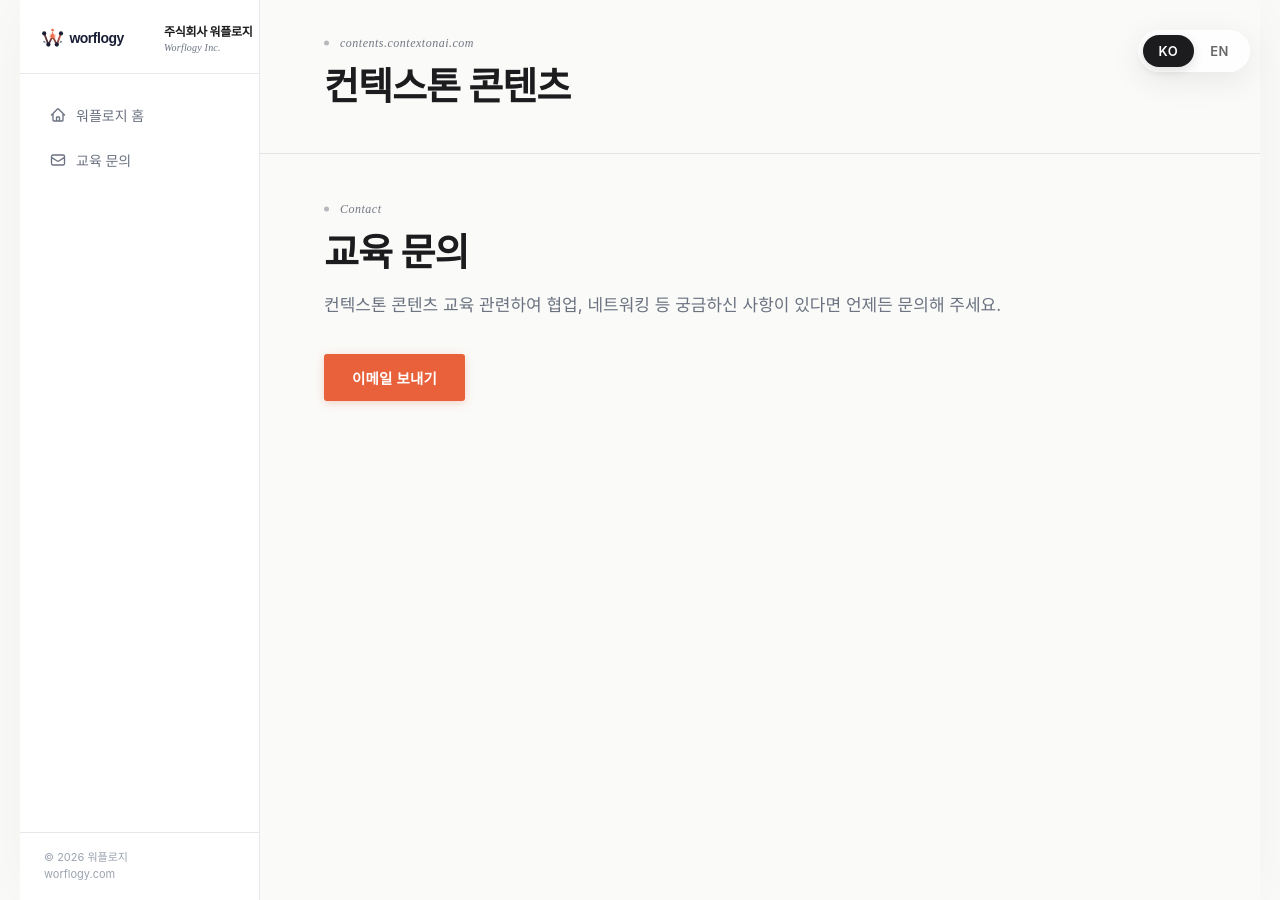
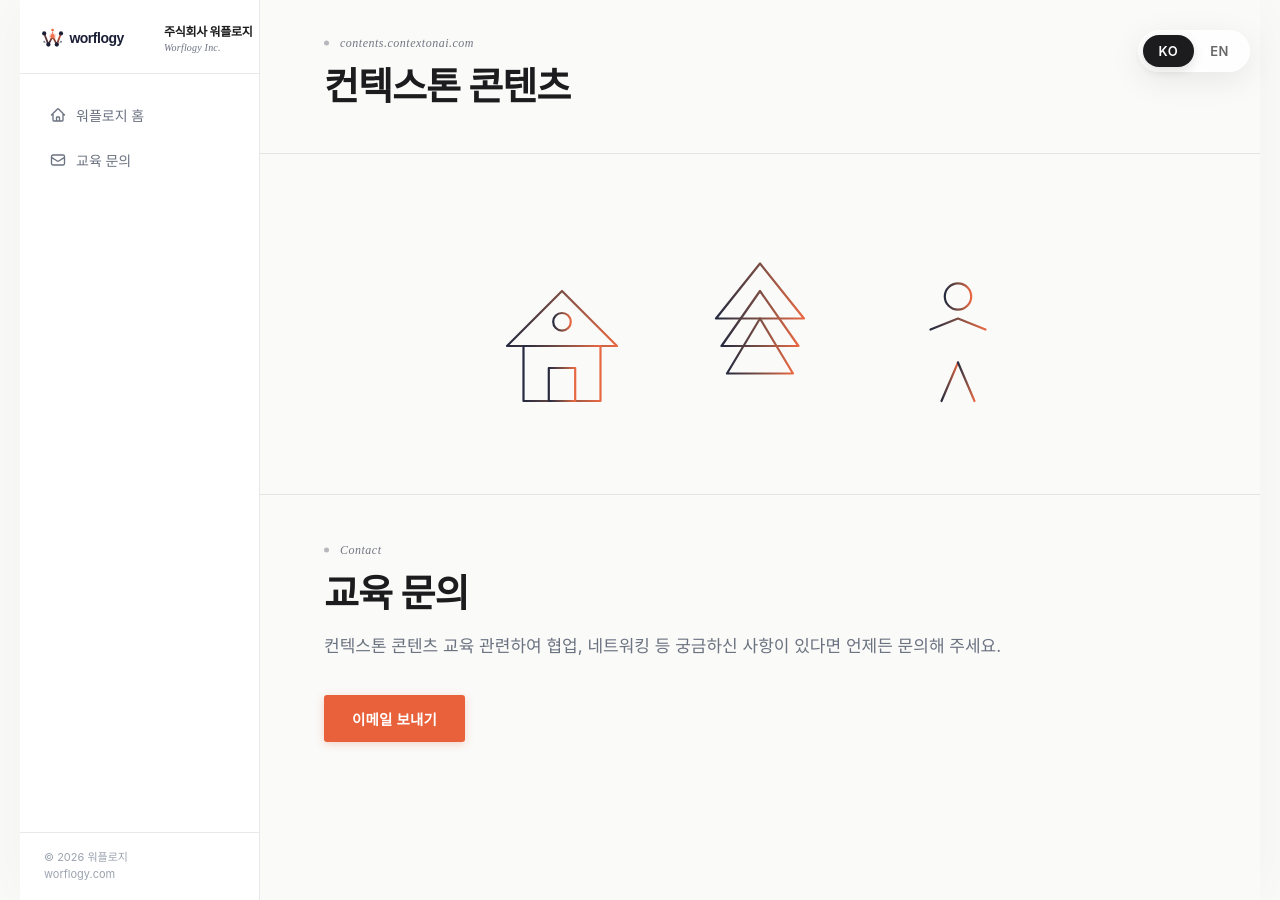
Before and after one commit to hamnYK/eduContextOn, a Jekyll site: the page built from index.md, in a window 1280 px wide. Built offline with Jekyll 4.4.1, drawn with Linux system fonts in a browser that asks for light colours; some web fonts are replaced.

Commit message:
feat: add house_tree_person SVG illustration to main body

```diff
--- a/index.md
+++ b/index.md
@@ -6,6 +6,11 @@
 description: "컨텍스톤은 주식회사 워플로지의 교육 브랜드입니다. 프랙털 온톨로지 기반의 체계역학적 사고 훈련, 문해력·토론·논술 교육, AI 협업 역량을 기르는 맞춤형 교육 솔루션을 제공합니다."
 og_image: "https://contents.contextonai.com/assets/contexton_og_image.png"
 ---
+
+<!-- 집, 나무, 사람 SVG 일러스트 -->
+<section class="section" style="text-align: center; padding: 60px 0;">
+  <img src="{{ '/assets/house_tree_person.svg' | relative_url }}" alt="집, 나무, 사람" style="max-width: 100%; height: auto; max-height: 220px; opacity: 0.95; display: block; margin: 0 auto;" />
+</section>
 
 <!-- 5. 교육 문의 -->
 <section class="section" id="contact">
```
Also changed, not shown: en/index.md (+5 -0 lines), assets/house_tree_person.svg (added).
